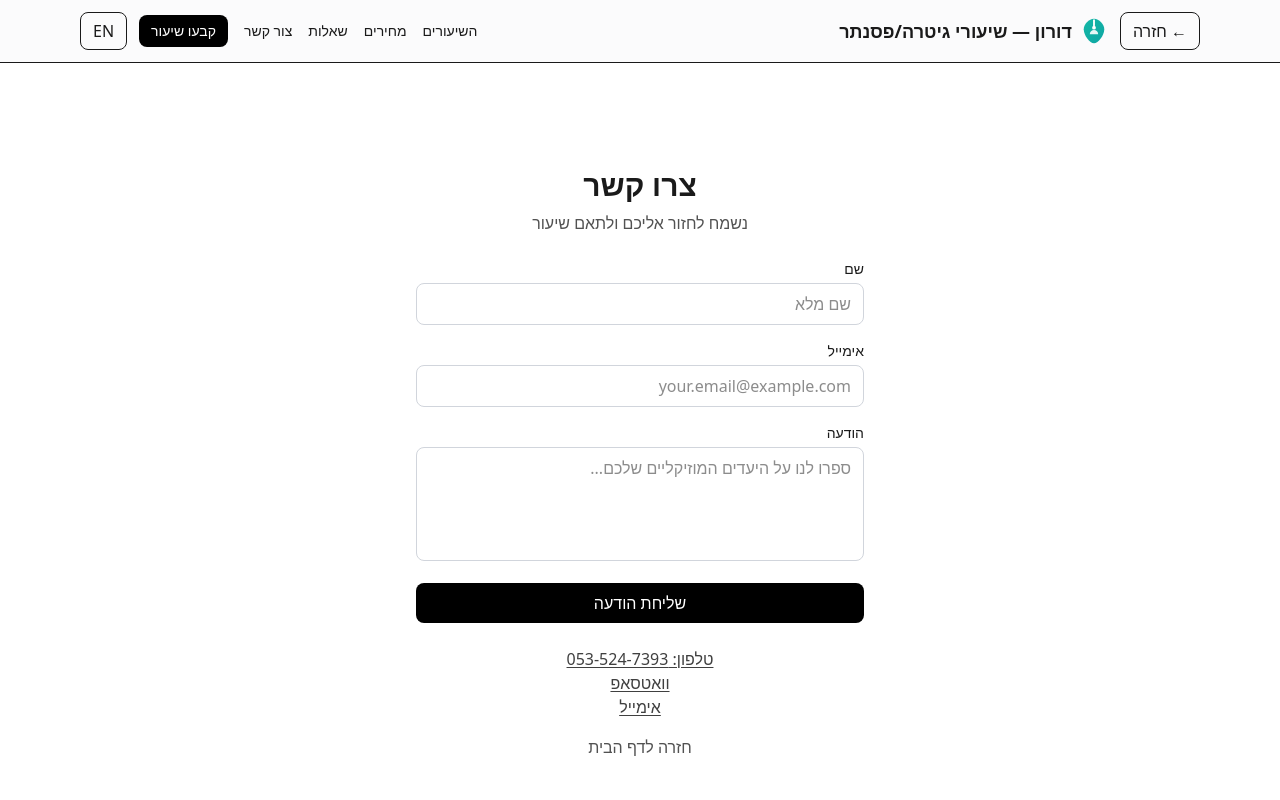
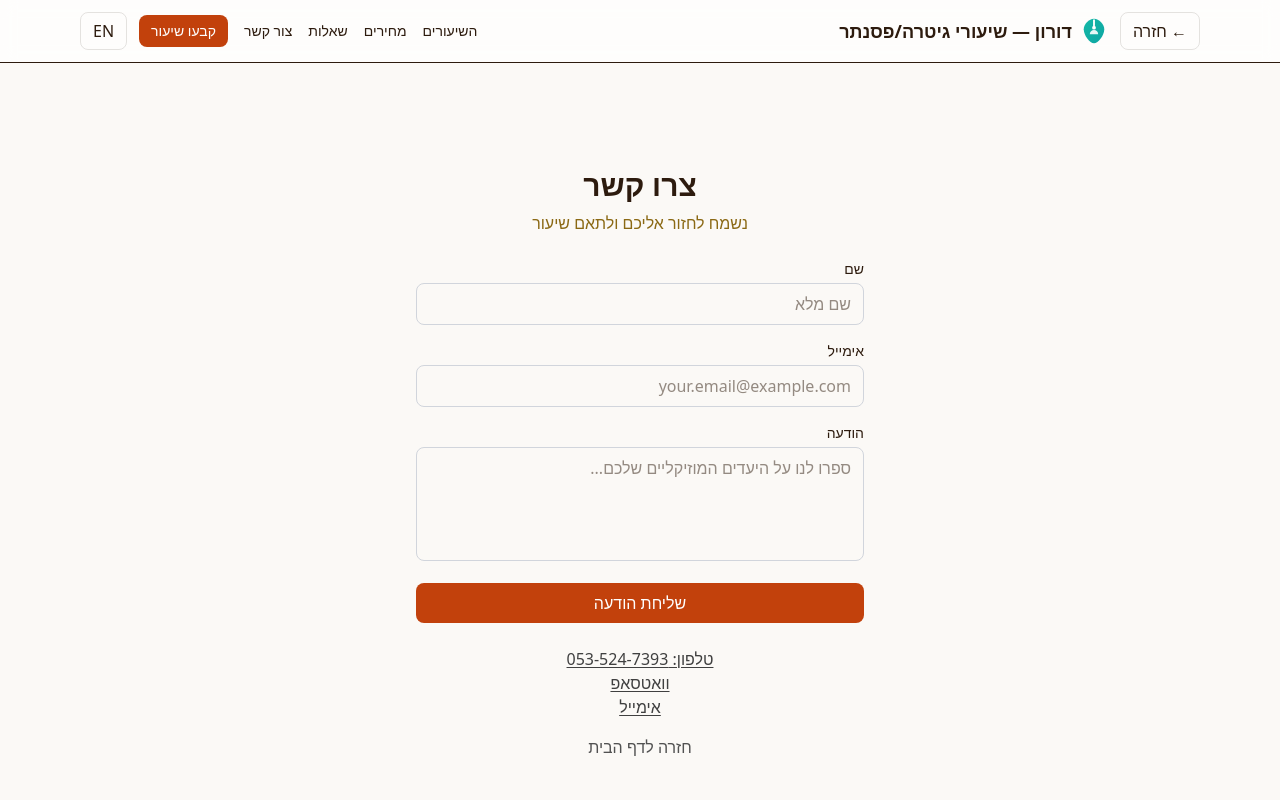
Before and after one commit to doronc36-rgb/guitar-lessons, a Next.js app: page /contact in a window 1280 px wide. Shown: the top 800 px of the page. Built offline with nearby package versions, Linux system fonts and the light colour scheme; no server answers.

Commit message:
Complete website color overhaul - warm guitar wood theme with perfect consistency

```diff
--- a/src/app/HomeClient.tsx
+++ b/src/app/HomeClient.tsx
@@ -14,7 +14,7 @@ export default function HomeClient() {
         <Container className="py-12 md:py-16">
           <div className="surface px-6 md:px-10 py-10 text-center space-y-5">
         <h1 className="text-4xl md:text-5xl font-semibold">{t.home.hero.title}</h1>
-        <p className="text-lg text-neutral-700">{t.home.hero.subtitle}</p>
+        <p className="text-lg text-[color:var(--muted)]">{t.home.hero.subtitle}</p>
             <div className="mt-6 flex gap-3 justify-center flex-wrap">
               <Button href="/contact?type=trial" aria-label={t.home.hero.ariaBookTrial}>
                 {t.home.hero.ctaBooking}
@@ -40,21 +40,21 @@ export default function HomeClient() {
       <Container className="mt-12">
         <div className="grid gap-8 md:grid-cols-3">
           <Section id="about" title={t.home.fitFor.title}>
-            <ul className="list-disc pr-6 mt-1 text-neutral-800 space-y-1">
+            <ul className="list-disc pr-6 mt-1 text-[color:var(--foreground)] space-y-1">
               {t.home.fitFor.items.map((item) => (
                 <li key={item}>{item}</li>
               ))}
             </ul>
           </Section>
           <Section title={t.home.whatYouGet.title}>
-            <ul className="list-disc pr-6 mt-1 text-neutral-800 space-y-1">
+            <ul className="list-disc pr-6 mt-1 text-[color:var(--foreground)] space-y-1">
               {t.home.whatYouGet.items.map((item) => (
                 <li key={item}>{item}</li>
               ))}
             </ul>
           </Section>
           <Section title={t.home.howItWorks.title}>
-            <ol className="list-decimal pr-6 mt-1 text-neutral-800 space-y-1">
+            <ol className="list-decimal pr-6 mt-1 text-[color:var(--foreground)] space-y-1">
               {t.home.howItWorks.steps.map((step) => (
                 <li key={step}>{step}</li>
               ))}
--- a/src/app/components/Header.tsx
+++ b/src/app/components/Header.tsx
@@ -52,7 +52,7 @@ export default function Header() {
       <Link
         href="/booking"
         onClick={close}
-          className="rounded-lg px-3 py-1.5 bg-black text-white hover:bg-neutral-800 focus-visible:outline-none focus-visible:ring-2 focus-visible:ring-[color:var(--foreground)] focus-visible:ring-offset-2 focus-visible:ring-offset-[color:var(--background)]"
+          className="rounded-lg px-3 py-1.5 bg-[color:var(--accent)] text-[color:var(--accent-contrast)] hover:bg-orange-700 focus-visible:outline-none focus-visible:ring-2 focus-visible:ring-[color:var(--foreground)] focus-visible:ring-offset-2 focus-visible:ring-offset-[color:var(--background)]"
       >
         {t.common.bookLesson}
       </Link>
@@ -70,7 +70,7 @@ export default function Header() {
             <button
               type="button"
               onClick={goBack}
-              className="rounded-lg border px-3 py-1.5 hover:bg-black/5 focus-visible:outline-none focus-visible:ring-2 focus-visible:ring-[color:var(--foreground)] focus-visible:ring-offset-2 focus-visible:ring-offset-[color:var(--background)]"
+              className="rounded-lg border border-[color:var(--border)] px-3 py-1.5 hover:bg-[color:var(--background)] focus-visible:outline-none focus-visible:ring-2 focus-visible:ring-[color:var(--foreground)] focus-visible:ring-offset-2 focus-visible:ring-offset-[color:var(--background)]"
               aria-label={t.header.backAria}
             >
               {t.header.back}
@@ -87,7 +87,7 @@ export default function Header() {
           <button
             type="button"
             onClick={switchLocale}
-            className="rounded-lg border px-3 py-1.5 hover:bg-black/5 focus-visible:outline-none focus-visible:ring-2 focus-visible:ring-[color:var(--foreground)] focus-visible:ring-offset-2 focus-visible:ring-offset-[color:var(--background)]"
+            className="rounded-lg border border-[color:var(--border)] px-3 py-1.5 hover:bg-[color:var(--background)] focus-visible:outline-none focus-visible:ring-2 focus-visible:ring-[color:var(--foreground)] focus-visible:ring-offset-2 focus-visible:ring-offset-[color:var(--background)]"
             aria-label={locale === "he" ? t.header.language.switchToEn : t.header.language.switchToHe}
           >
             {locale === "he" ? "EN" : "HE"}
--- a/src/app/components/Testimonials.tsx
+++ b/src/app/components/Testimonials.tsx
@@ -43,7 +43,7 @@ export default function Testimonials({ dir }: { dir?: "ltr" | "rtl" }) {
           <svg
             key={i}
             viewBox="0 0 20 20"
-            className={`${i < rounded ? "text-[color:var(--accent)]" : "text-neutral-300"} w-4 h-4`}
+            className={`${i < rounded ? "text-[color:var(--accent)]" : "text-[color:var(--muted)]"} w-4 h-4`}
             fill="currentColor"
           >
             <path d="M9.049 2.927c.3-.921 1.603-.921 1.902 0l1.07 3.292a1 1 0 00.95.69h3.462c.969 0 1.371 1.24.588 1.81l-2.802 2.035a1 1 0 00-.364 1.118l1.07 3.292c.3.921-.755 1.688-1.54 1.118l-2.802-2.035a1 1 0 00-1.175 0l-2.802 2.035c-.784.57-1.838-.197-1.539-1.118l1.07-3.292a1 1 0 00-.364-1.118L2.98 8.72c-.783-.57-.38-1.81.588-1.81h3.461a1 1 0 00.951-.69ל1.07-3.292z" />
@@ -57,7 +57,7 @@ export default function Testimonials({ dir }: { dir?: "ltr" | "rtl" }) {
     <Section title={t.home.testimonials.title} className="mt-12">
       <div role="region" aria-label={t.home.testimonials.regionAria} dir={effectiveDir}>
         {paddedList.length === 0 ? (
-          <div className="surface p-6 text-center text-neutral-700">
+          <div className="surface p-6 text-center text-[color:var(--muted)]">
             {t.home.testimonials.empty}
           </div>
         ) : (
@@ -92,9 +92,9 @@ export default function Testimonials({ dir }: { dir?: "ltr" | "rtl" }) {
                     )}
                   </div>
                   {r.dateISO && (
-                    <div className="text-xs text-neutral-600 mt-1">{r.dateISO}</div>
+                    <div className="text-xs text-[color:var(--muted)] mt-1">{r.dateISO}</div>
                   )}
-                  <p className="mt-2 text-neutral-800 leading-7">{r.text}</p>
+                  <p className="mt-2 text-[color:var(--foreground)] leading-7">{r.text}</p>
                 </li>
               );
             })}
--- a/src/app/components/ui/Button.tsx
+++ b/src/app/components/ui/Button.tsx
@@ -18,10 +18,10 @@ export default function Button({
   className = "",
   ...props
 }: ButtonProps) {
-  const baseClasses = "inline-flex items-center justify-center px-4 py-2 rounded-md font-medium transition-colors focus-visible:outline-none focus-visible:ring-2 focus-visible:ring-[color:var(--primary)] focus-visible:ring-offset-2";
+  const baseClasses = "inline-flex items-center justify-center px-4 py-2 rounded-md font-medium transition-colors focus-visible:outline-none focus-visible:ring-2 focus-visible:ring-[color:var(--accent)] focus-visible:ring-offset-2";
 
   const variantClasses = {
-    primary: "bg-[color:var(--primary)] text-white font-bold hover:bg-[#d63384]",
+    primary: "bg-[color:var(--accent)] text-[color:var(--accent-contrast)] font-bold hover:bg-orange-700",
     secondary: "border border-[color:var(--border)] bg-[color:var(--surface)] text-[color:var(--foreground)] hover:bg-[color:var(--background)]",
   };
 
--- a/src/app/components/ui/Section.tsx
+++ b/src/app/components/ui/Section.tsx
@@ -4,7 +4,7 @@ export default function Section({ id, title, intro, children, className = "" }:
   return (
     <section id={id} className={`surface p-6 md:p-8 ${className}`}>
       {title && <h2 className="text-2xl font-semibold">{title}</h2>}
-      {intro && <p className="mt-2 text-neutral-700">{intro}</p>}
+      {intro && <p className="mt-2 text-[color:var(--muted)]">{intro}</p>}
       {children && <div className={title || intro ? "mt-4" : undefined}>{children}</div>}
     </section>
   );
--- a/src/app/contact/ContactForm.tsx
+++ b/src/app/contact/ContactForm.tsx
@@ -87,7 +87,7 @@ export default function ContactForm() {
       <div className="max-w-md w-full space-y-6">
         <div className="text-center">
           <h1 className="text-3xl font-semibold">{t.contact.title}</h1>
-          <p className="text-neutral-600 mt-2">{t.contact.subtitle}</p>
+          <p className="text-[color:var(--muted)] mt-2">{t.contact.subtitle}</p>
         </div>
 
         <form onSubmit={handleSubmit} className="space-y-4">
@@ -148,7 +148,7 @@ export default function ContactForm() {
           <button
             type="submit"
             disabled={isSubmitting}
-            className="w-full bg-black text-white py-2 px-4 rounded-lg hover:bg-gray-800 disabled:opacity-50 disabled:cursor-not-allowed transition-colors focus-visible:outline-none focus-visible:ring-2 focus-visible:ring-[color:var(--accent)] focus-visible:ring-offset-2 focus-visible:ring-offset-[color:var(--background)]"
+            className="w-full bg-[color:var(--accent)] text-[color:var(--accent-contrast)] py-2 px-4 rounded-lg hover:bg-orange-700 disabled:opacity-50 disabled:cursor-not-allowed transition-colors focus-visible:outline-none focus-visible:ring-2 focus-visible:ring-[color:var(--accent)] focus-visible:ring-offset-2 focus-visible:ring-offset-[color:var(--background)]"
           >
             {isSubmitting ? t.contact.form.sending : t.contact.form.submit}
           </button>
--- a/src/app/globals.css
+++ b/src/app/globals.css
@@ -1,14 +1,15 @@
 @import "tailwindcss";
 
 :root {
-  /* Modern High-Contrast Music Theme 🎵 */
-  --background: #FFFFFF; /* pure white */
-  --foreground: #1A1A1A; /* near black */
-  --muted: #6B7280; /* neutral gray */
-  --border: rgba(26, 26, 26, 0.1);
-  --surface: #F9FAFB; /* very light gray */
-  --accent: #3B82F6; /* vibrant blue */
+  /* Warm Guitar Wood Professional Theme 🎸 */
+  --background: #FBF9F6; /* warm cream like maple */
+  --foreground: #2D1B0E; /* rich coffee brown */
+  --muted: #8B6914; /* golden amber */
+  --border: rgba(45, 27, 14, 0.12);
+  --surface: #FFFFFF; /* pure white cards */
+  --accent: #C2410C; /* warm orange like sunburst */
   --accent-contrast: #FFFFFF;
+  --primary: #C2410C; /* same as accent for buttons */
 }
 
 @theme inline {
@@ -20,11 +21,11 @@
 
 @media (prefers-color-scheme: dark) {
   :root {
-    --background: #0F172A; /* slate 900 */
-    --foreground: #F1F5F9; /* slate 100 */
-    --muted: #94A3B8; /* slate 400 */
-    --border: rgba(241, 245, 249, 0.1);
-    --surface: #1E293B; /* slate 800 */
+    --background: #1A1612; /* dark walnut */
+    --foreground: #F4E5D3; /* warm cream text */
+    --muted: #D2B48C; /* tan/sandy brown */
+    --border: rgba(244, 229, 211, 0.15);
+    --surface: #2D1B0E; /* coffee brown cards */
   }
 }
 
```
